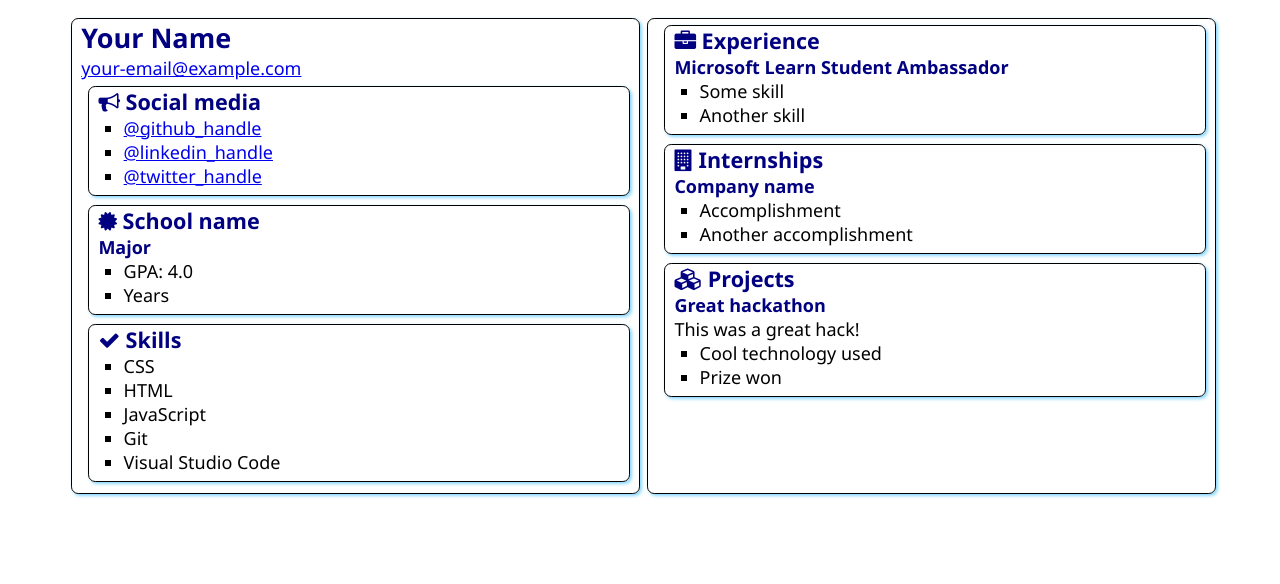
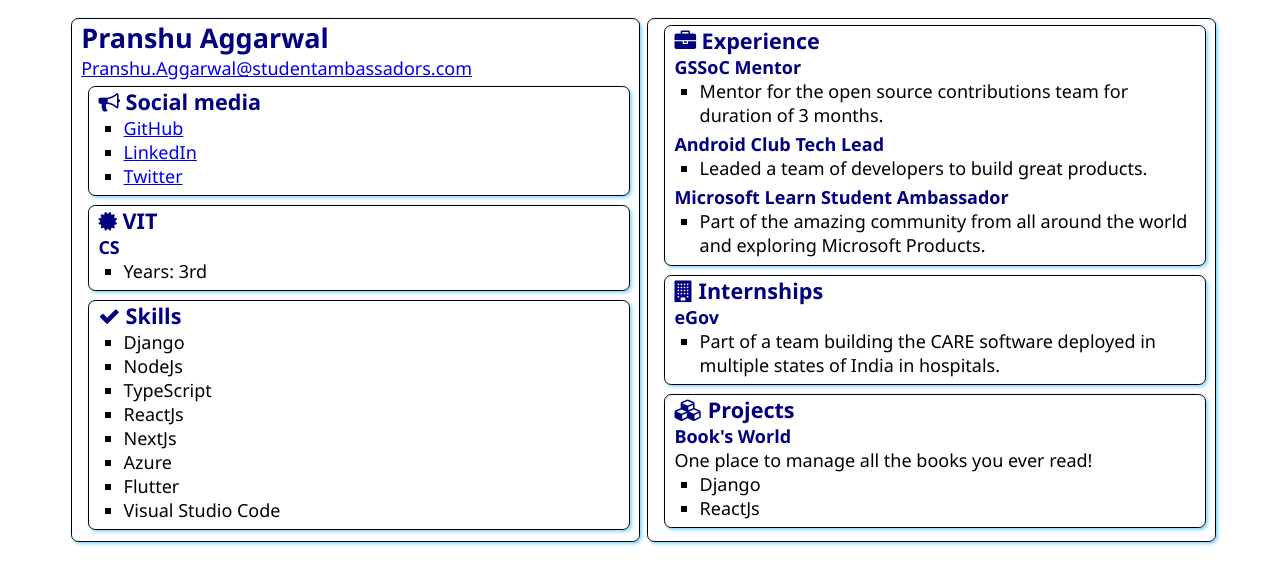
Before and after one commit to Pranshu1902/SATechnicalOnboarding, a plain HTML site: page src/index.html in a window 1280 px wide. Drawn offline with Linux system fonts and the light colour scheme.

Commit message:
added my info

```diff
--- a/src/index.html
+++ b/src/index.html
@@ -1,19 +1,24 @@
 <!DOCTYPE html>
 <html lang="en">
   <head>
-    <meta charset="UTF-8">
-    <meta http-equiv="X-UA-Compatible" content="IE=edge">
-    <meta name="viewport" content="width=device-width, initial-scale=1.0">
+    <meta charset="UTF-8" />
+    <meta http-equiv="X-UA-Compatible" content="IE=edge" />
+    <meta name="viewport" content="width=device-width, initial-scale=1.0" />
     <title>Resume</title>
 
-    <link rel="stylesheet" href="style.css">
-    <link rel="stylesheet" href="https://cdnjs.cloudflare.com/ajax/libs/font-awesome/4.7.0/css/font-awesome.min.css">
+    <link rel="stylesheet" href="style.css" />
+    <link
+      rel="stylesheet"
+      href="https://cdnjs.cloudflare.com/ajax/libs/font-awesome/4.7.0/css/font-awesome.min.css"
+    />
   </head>
   <body>
     <main>
       <article class="box">
-            <h1>Your Name</h1>
-            <div><a href="mailto:your.email@example.com">your-email@example.com</a></div>
+        <h1>Pranshu Aggarwal</h1>
+        <div>
+          <a href="mailto:your.email@example.com">Pranshu.Aggarwal@studentambassadors.com</a>
+        </div>
 
         <section class="box">
           <h2>
@@ -21,9 +26,9 @@
             Social media
           </h2>
           <ul>
-                    <li><a href="https://github.com/<handle>">@github_handle</a></li>
-                    <li><a href="https://linkedin.com/in/<handle>">@linkedin_handle</a></li>
-                    <li><a href="https://twitter.com/<handle>">@twitter_handle</a></li>
+            <li><a href="https://github.com/Pranshu1902">GitHub</a></li>
+            <li><a href="https://linkedin.com/in/pranshu1902">LinkedIn</a></li>
+            <li><a href="https://twitter.com/pranshu1902">Twitter</a></li>
           </ul>
         </section>
 
@@ -31,12 +36,11 @@
           <div class="education">
             <h2>
               <i class="fa fa-certificate" aria-hidden="true"></i>
-                        School name
+              VIT
             </h2>
-                    <h3>Major</h3>
+            <h3>CS</h3>
             <ul>
-                        <li>GPA: 4.0</li>
-                        <li>Years</li>
+              <li>Years: 3rd</li>
             </ul>
           </div>
         </section>
@@ -47,10 +51,13 @@
             Skills
           </h2>
           <ul>
-                    <li>CSS</li>
-                    <li>HTML</li>
-                    <li>JavaScript</li>
-                    <li>Git</li>
+            <li>Django</li>
+            <li>NodeJs</li>
+            <li>TypeScript</li>
+            <li>ReactJs</li>
+            <li>NextJs</li>
+            <li>Azure</li>
+            <li>Flutter</li>
             <li>Visual Studio Code</li>
           </ul>
         </section>
@@ -61,10 +68,24 @@
             <i class="fa fa-briefcase" aria-hidden="true"></i>
             Experience
           </h2>
+          <h3>GSSoC Mentor</h3>
+          <ul>
+            <li>
+              Mentor for the open source contributions team for duration of 3 months.
+            </li>
+          </ul>
+          <h3>Android Club Tech Lead</h3>
+          <ul>
+            <li>
+              Leaded a team of developers to build great products.
+            </li>
+          </ul>
           <h3>Microsoft Learn Student Ambassador</h3>
           <ul>
-                    <li>Some skill</li>
-                    <li>Another skill</li>
+            <li>
+              Part of the amazing community from all around the world and
+              exploring Microsoft Products.
+            </li>
           </ul>
         </section>
         <section class="box">
@@ -73,10 +94,12 @@
             Internships
           </h2>
 
-                <h3>Company name</h3>
+          <h3>eGov</h3>
           <ul>
-                    <li>Accomplishment</li>
-                    <li>Another accomplishment</li>
+            <li>
+              Part of a team building the CARE software deployed in multiple
+              states of India in hospitals.
+            </li>
           </ul>
         </section>
         <section class="box">
@@ -85,15 +108,14 @@
             Projects
           </h2>
 
-                <h3>Great hackathon</h3>
-                <div>This was a great hack!</div>
+          <h3>Book's World</h3>
+          <div>One place to manage all the books you ever read!</div>
           <ul>
-                    <li>Cool technology used</li>
-                    <li>Prize won</li>
+            <li>Django</li>
+            <li>ReactJs</li>
           </ul>
         </section>
       </article>
-
     </main>
   </body>
 </html>
```
Lines whose indentation alone changed are shown as unchanged.
